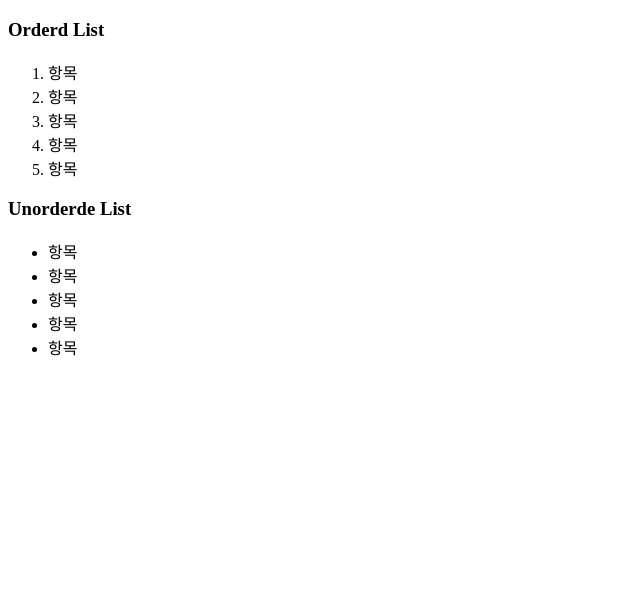
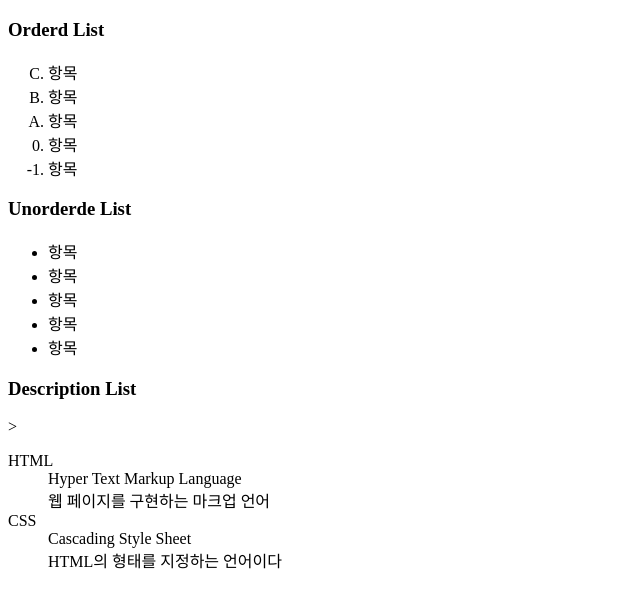
Before and after one commit to thenry0401/web_programming_school, a plain HTML site: page html,css/day1/data.html in a window 1280 px wide. Shown: the part 61-668 px from the top of the page, without its empty margins (0-640 px from the left). Drawn offline with Linux system fonts and the light colour scheme.

Commit message:
dl,dt,dd

```diff
--- a/html,css/day1/data.html
+++ b/html,css/day1/data.html
@@ -10,7 +10,7 @@
   <h1>Data tags</h1>
   <h3>Orderd List</h3>
   <!-- ol>li{항목}*5 -->
-  <ol>
+  <ol type="A" start="3" reversed>
     <li>항목</li>
     <li>항목</li>
     <li>항목</li>
@@ -26,5 +26,17 @@
     <li>항목</li>
     <li>항목</li>
   </ul>
+
+  <h3>Description List</h3>
+  <!-- dl>(dt+dd*2)*2 -->>
+  <dl>
+    <dt>HTML</dt>
+    <dd>Hyper Text Markup Language</dd>
+    <dd>웹 페이지를 구현하는 마크업 언어</dd>
+
+    <dt>CSS</dt>
+    <dd>Cascading Style Sheet</dd>
+    <dd>HTML의 형태를 지정하는 언어이다</dd>
+  </dl>
 </body>
 </html>
```
